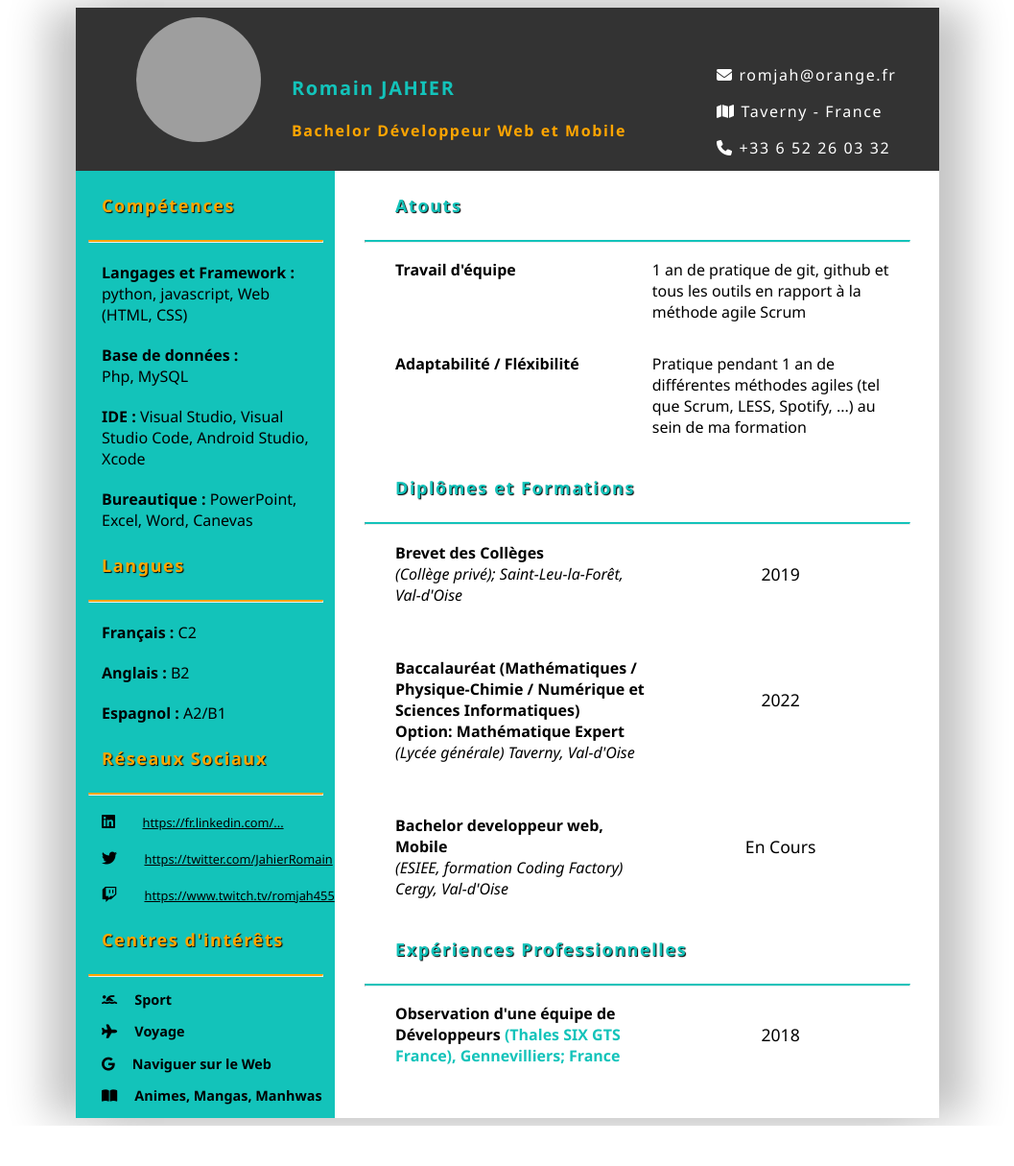
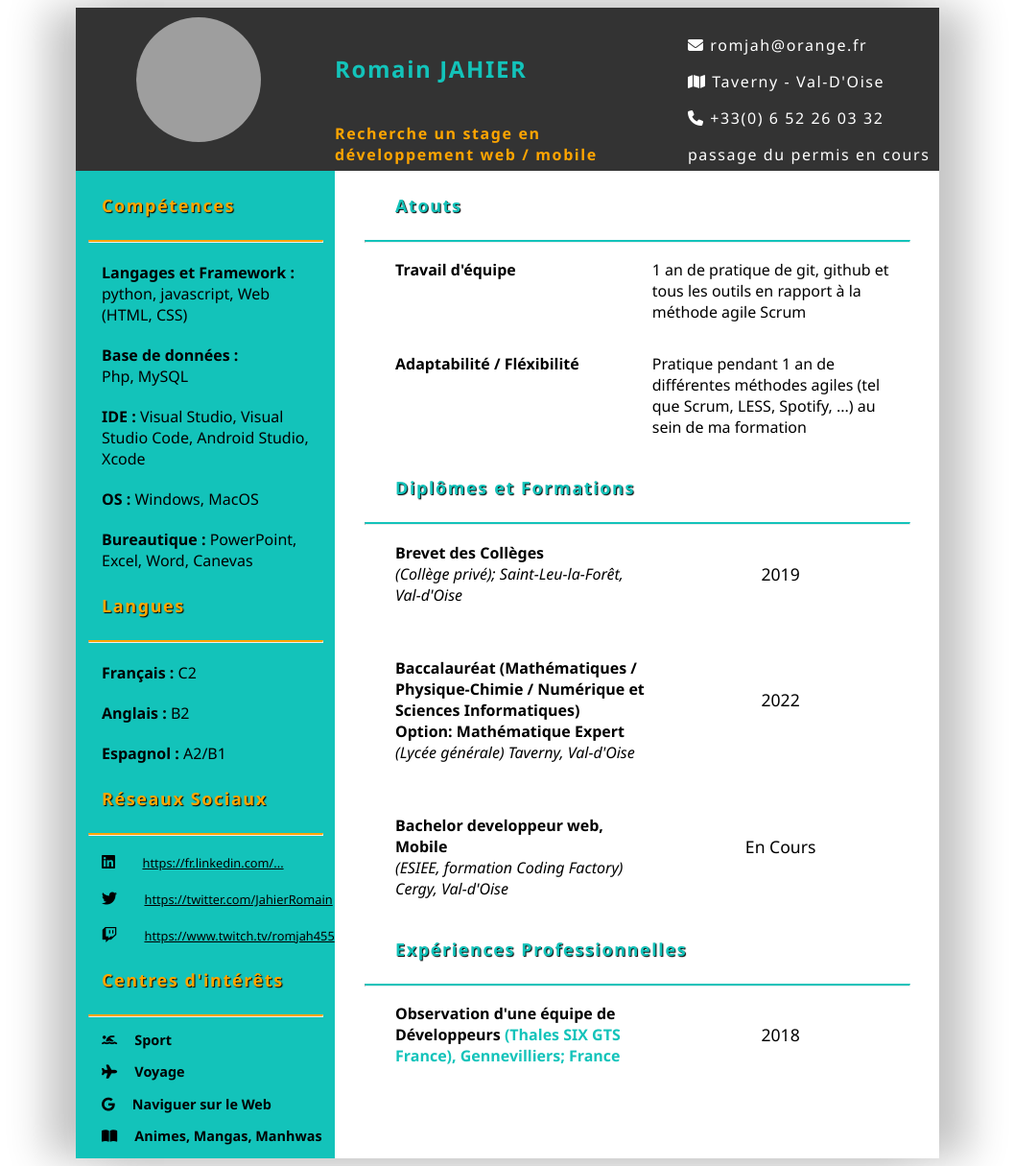
Before and after one commit to Romjah/Projet_perso, a PHP site: page /CV.html in a window 1280 px wide. Shown: the whole page at 96% size, without its empty margins (111-1168 px from the left). Before the commit the page ends 1173 px from the top, so only its background shows below. Run offline with PHP 8.4, Linux system fonts and the light colour scheme; some libraries are stand-ins or nearby versions; grey boxes are pictures that could not be loaded.

Commit message:
ajout des modifs header

```diff
--- a/CV_copie/code/CV.css
+++ b/CV_copie/code/CV.css
@@ -32,15 +32,20 @@ header{
 }
 
 .des{
-    margin-left: 25%;
-    margin-top: -10%;
+    position: relative;
+    display: flex;
+    justify-content: flex-start;
+    flex-wrap: wrap;
+    width: 31%;
+    top: -73%;
+    left: 30%;
 }
 
 h3{
     color: #13c3ba;
     font-weight: bold;
     letter-spacing: .1rem;
-    font-size: 20px;
+    font-size: 24px;
 }
 
 .post{
@@ -53,9 +58,9 @@ h3{
     margin: 5px;
     padding: 0;
     position: relative;
-    top: -60%;
-    right: -72%;
-    width: 21%;
+    top: -178%;
+    right: -68%;
+    width: 29%;
 }
 .right p{
     letter-spacing: .1rem;
--- a/CV_copie/code/CV.html
+++ b/CV_copie/code/CV.html
@@ -16,12 +16,13 @@
             </div>
             <div class="des">
             <h3>Romain JAHIER</h3>
-            <p class="post">Bachelor Développeur Web et Mobile</p>
+            <p class="post">Recherche un stage en développement web / mobile</p>
             </div>
             <div class="right">
                 <p><i class="fa-solid fa-envelope"></i> romjah@orange.fr</p>
-                <p><i class="fa-solid fa-map"></i> Taverny - France</p>
-                <p><i class="fa-solid fa-phone"></i> +33 6 52 26 03 32</p>
+                <p><i class="fa-solid fa-map"></i> Taverny  -  Val-D'Oise</p>
+                <p><i class="fa-solid fa-phone"></i> +33(0) 6 52 26 03 32</p>
+                <p>passage du permis en cours</p>
             </div>
         </header>
         <!-- DEBUT SECTION -->
@@ -40,7 +41,9 @@
                 <div class="po">
                     <p><b>IDE :</b> Visual Studio, Visual Studio Code, Android Studio, Xcode</p>
                 </div>
-
+                <div class="po">
+                    <p><b>OS :</b>  Windows, MacOS</p>
+                </div>
                 <div class="po">
                     <p><b>Bureautique :</b>  PowerPoint, Excel, Word, Canevas</p>
                 </div>
```
